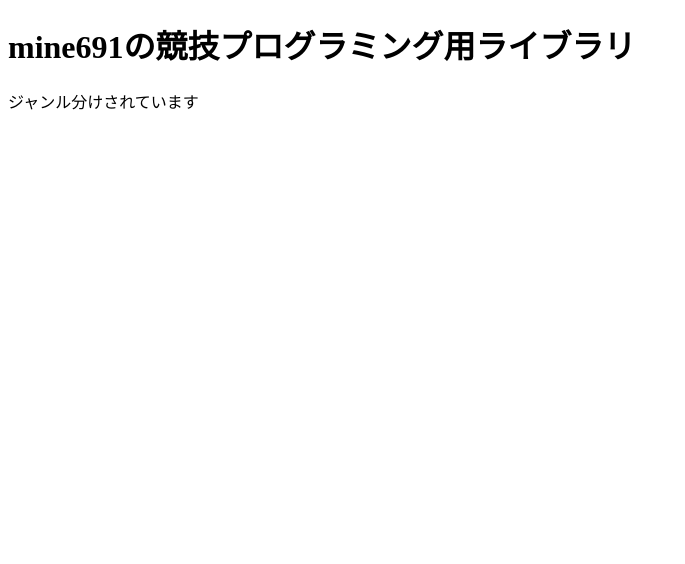
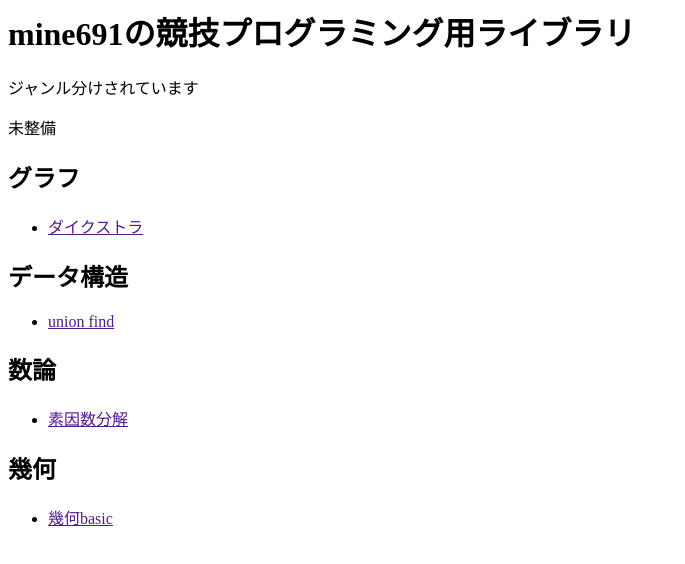
Before and after one commit to mine691/mine691.github.io, a plain HTML site: page index.html in a window 1280 px wide. Shown: the whole page, without its empty margins (0-685 px from the left). Drawn offline with Linux system fonts and the light colour scheme.

Commit message:
Update index.html

```diff
--- a/index.html
+++ b/index.html
@@ -1,11 +1,68 @@
-<!DOCTYPE html>
 <html lang="ja">
-  <head>
+
+<head>
     <meta charset="UTF-8">
     <title>mine691の競技プログラミング用ライブラリ</title>
-  </head>
-  <body>
+</head>
+
+<body>
     <h1>mine691の競技プログラミング用ライブラリ</h1>
     <p>ジャンル分けされています</p>
-  </body>
+
+    <body>
+        <header class="site-header" role="banner">
+            </nav>
+
+            </div>
+        </header>
+        <main class="page-content" aria-label="Content">
+
+            <div class="wrapper">
+                <div class="home">
+                    <style>
+                        ul li p {
+                            margin-bottom: 0.25em;
+                        }
+                    </style>
+
+                    <p>未整備</p>
+
+                    <h2 id="グラフ">グラフ</h2>
+
+                    <ul>
+                        <li>
+                            <p><a href="">ダイクストラ</a></p>
+                        </li>
+                    </ul>
+
+                    <h2 id="データ構造">データ構造</h2>
+
+                    <ul>
+                        <li>
+                            <p><a href="">union find</a>
+                            </p>
+                        </li>
+                    </ul>
+
+                    <h2 id="数論">数論</h2>
+
+                    <ul>
+                        <li>
+                            <p><a href="">素因数分解</a></p>
+                        </li>
+                    </ul>
+
+                    <h2 id="幾何">幾何</h2>
+
+                    <ul>
+                        <li><a href="">幾何basic</a></li>
+                    </ul>
+
+                </div>
+
+            </div>
+
+    </body>
+</body>
+
 </html>
```
